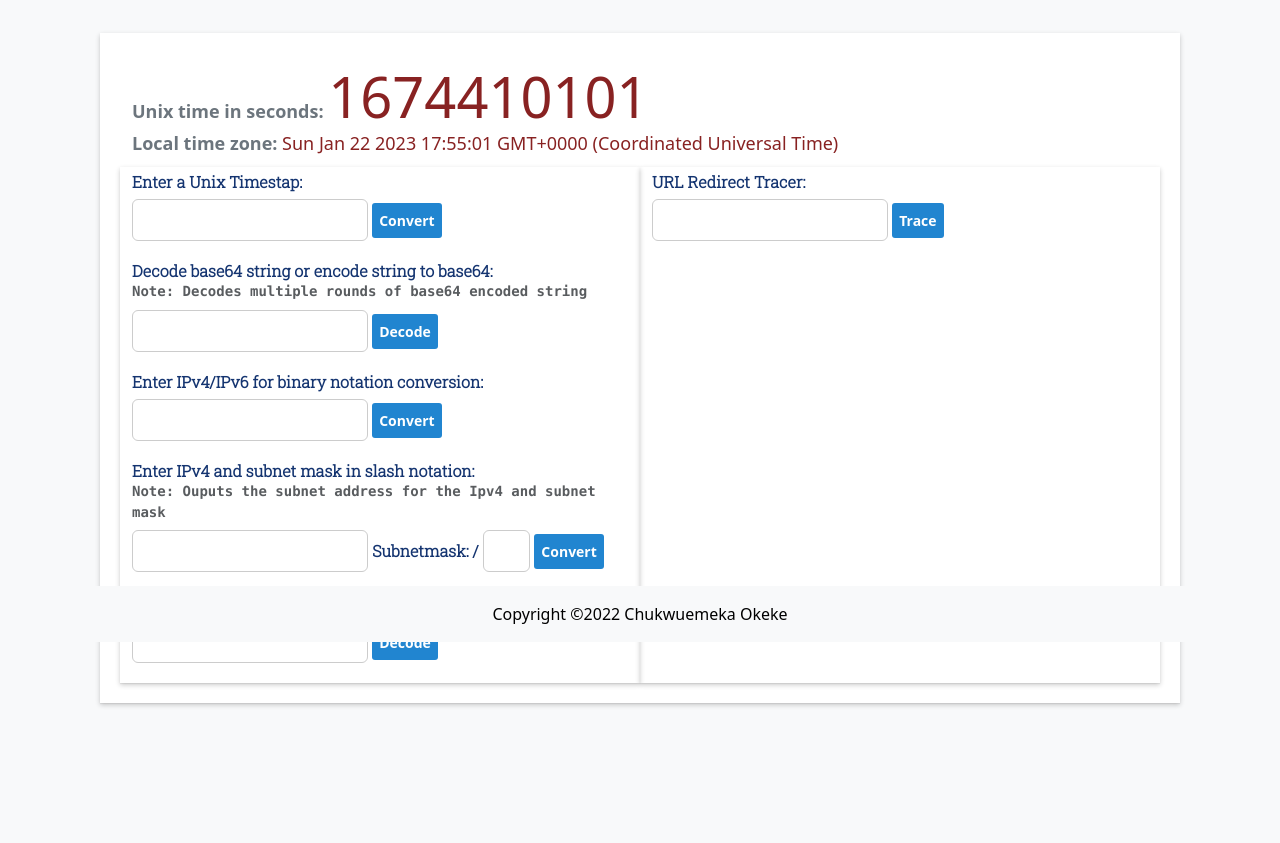
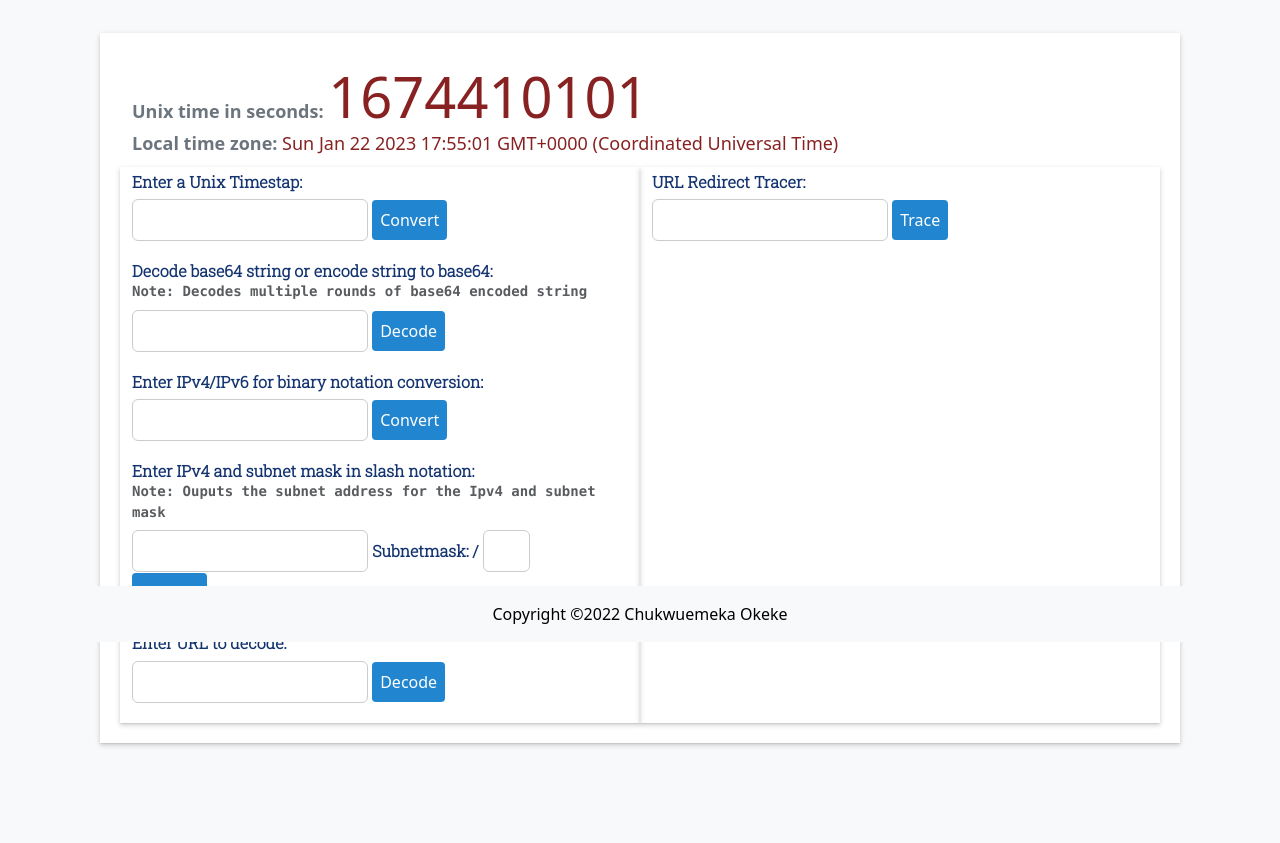
Before and after one commit to charlesokeke/Conversion-tools, a Flask app: page / in a window 1280 px wide. Shown: the part 158-1001 px from the top of the page. Before the commit the page ends 865 px from the top, so only its background shows below. Run offline with Flask 2, Linux system fonts and the light colour scheme; some libraries are stand-ins or nearby versions.

Commit message:
modified files

```diff
--- a/templates/test.html
+++ b/templates/test.html
@@ -48,13 +48,13 @@
             cursor: pointer;
 			display:block;
             border: none;
-            padding: 7px;
+            padding: 8px;
             text-align: center;
             text-decoration: none;
             display: inline-block;
-            font-size: 14px;
-			font-weight:bold;
-			border-radius:3px;
+            font-size: 1rem;
+			font-weight:400;
+			border-radius:4px;
 			background-color: #2185d0;
             text-shadow: none;
             font-family: Lato,'Helvetica Neue',Arial,Helvetica,sans-serif
@@ -230,9 +230,9 @@ form {
       <div class='green-column flex-container'>
         <div>{% if date_covert %}
 		<h4 style="margin-bottom:0px;margin-top:0px;"> Converted unix time:</h4>
-			 <p  style="padding:0px; margin:0px;width:50%;box-shadow: rgba(67, 71, 85, 0.27) 0px 0px 0.25em, rgba(90, 125, 188, 0.05) 0px 0.25em 1em;">
-			 <span class="unix-time-font-size" style="color:red;" id="text-copy">{{ date_covert }}
-			 </span><button onclick="copyText('copy-text');return false" style="padding:6px;float: right;">Copy text</button>
+			 <p  style="padding:2px; margin:0px;width:50%;box-shadow: rgba(67, 71, 85, 0.27) 0px 0px 0.25em, rgba(90, 125, 188, 0.05) 0px 0.25em 1em;">
+			 <span class="unix-time-font-size" style="color:red;" id="copy-text">{{ date_covert }}
+			 </span><button onclick="copyText('copy-text');return false" style="padding:1px;float:right;font-size:15px;overflow:auto;">Copy text</button>
 			 </p>
 			 {% elif unix_error %}
 			  <code style="color:red; font-size:15px;"> {{ unix_error }}</code>
```
Also changed, not shown: 3 other files.
